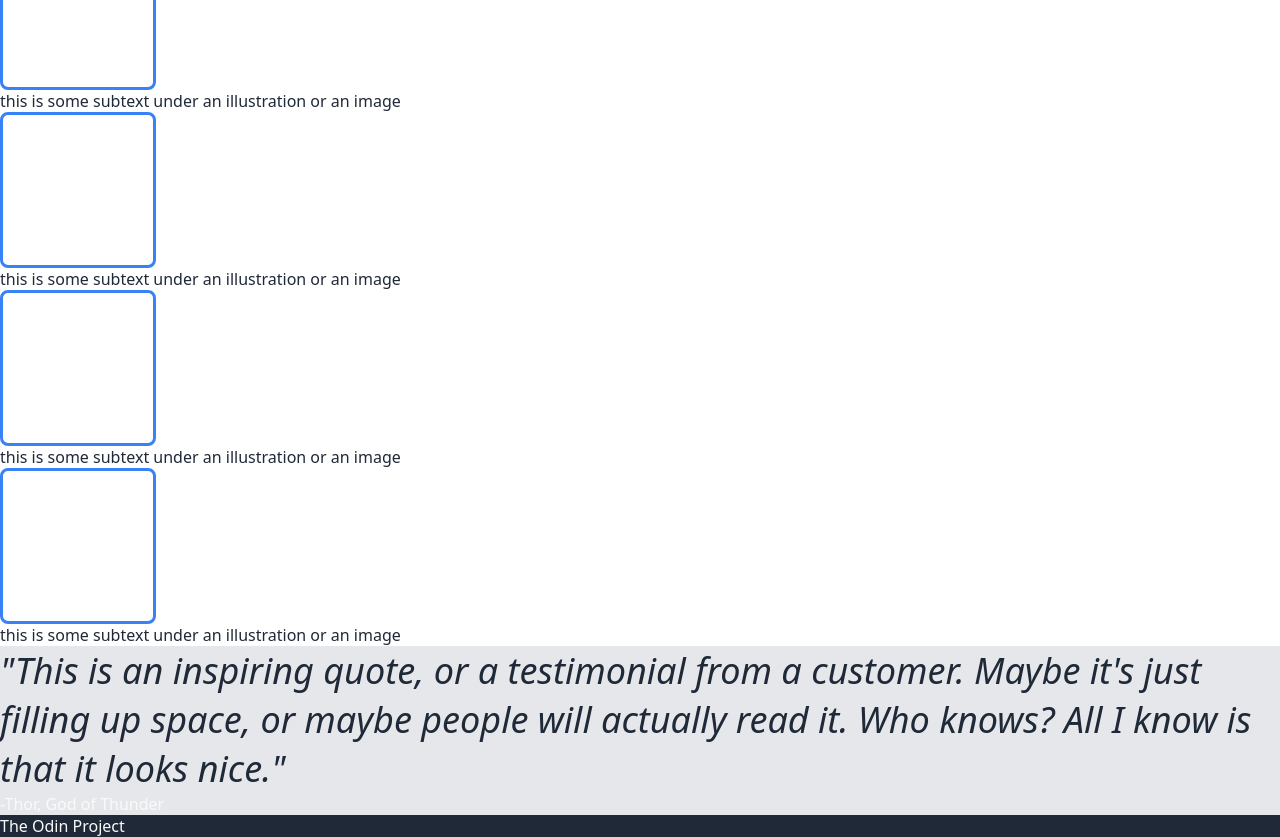
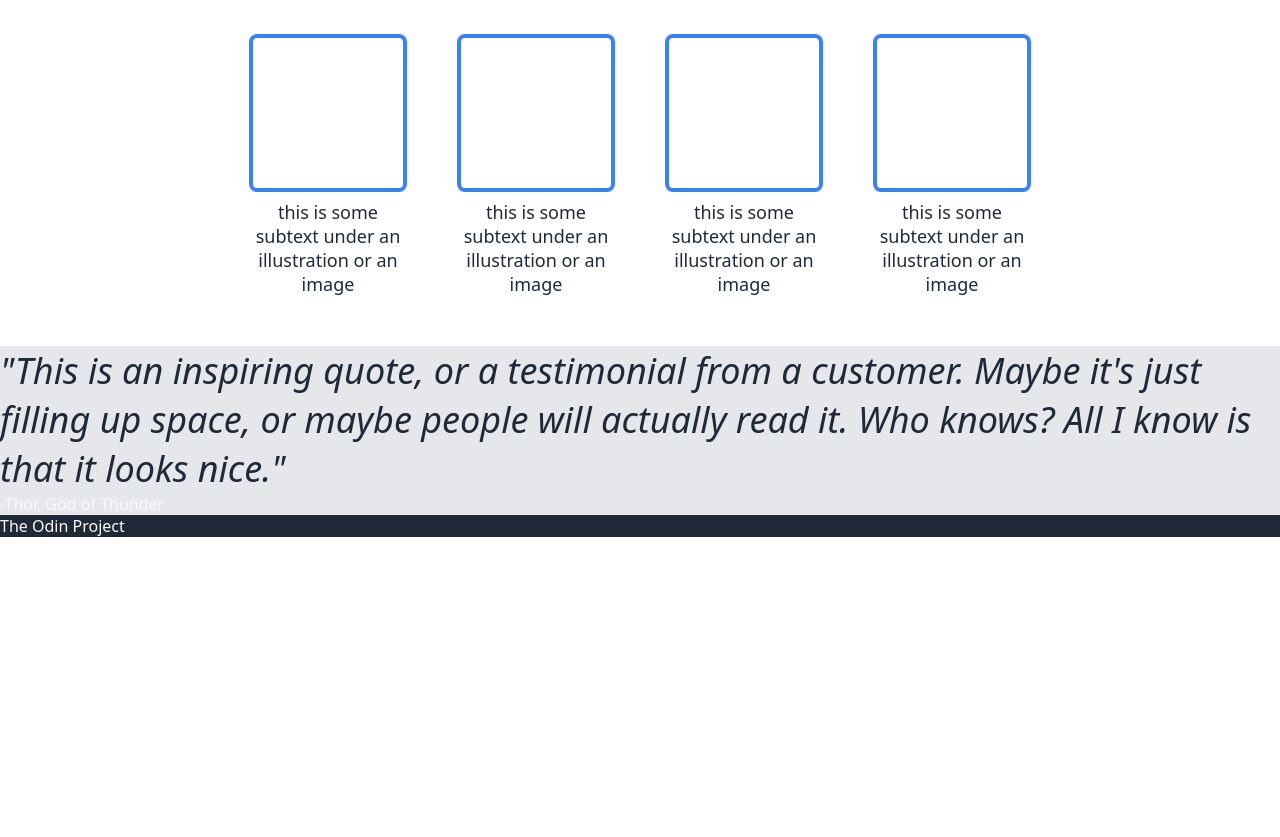
Before and after one commit to dan-almeida1/landing-page, a plain HTML site: page index.html in a window 1280 px wide. Shown: the part 574-1411 px from the top of the page. After the commit the page ends 1111 px from the top, so only its background shows below. Drawn offline with Linux system fonts and the light colour scheme.

Commit message:
rando styling

```diff
--- a/style.css
+++ b/style.css
@@ -80,6 +80,8 @@ ul {
 
 .subtext {
     color: #1F2937;
+    max-width: 150px;
+    font-size: 18px;
 }
 
 .quote {
@@ -96,7 +98,33 @@ ul {
 .placeholder {
     border-style: solid;
     border-color: #3882F6;
+    border-width: 4px;;
     border-radius: 8px;
     height: 150px;
     width: 150px;
 }
+
+#rando {
+    display: flex;
+    flex-direction: column;
+    align-items: center;
+    text-align: center;
+    padding: 50px;
+    gap: 50px;
+}
+
+#rando-content {
+    display: flex;
+    justify-content: center;
+    align-items: center;
+    gap: 50px;
+}
+
+.rando-segment {
+    flex-basis: 200px;
+    display: flex;
+    flex-direction: column;
+    justify-content: center;
+    align-items: center;
+    gap: 8px;
+}
```
